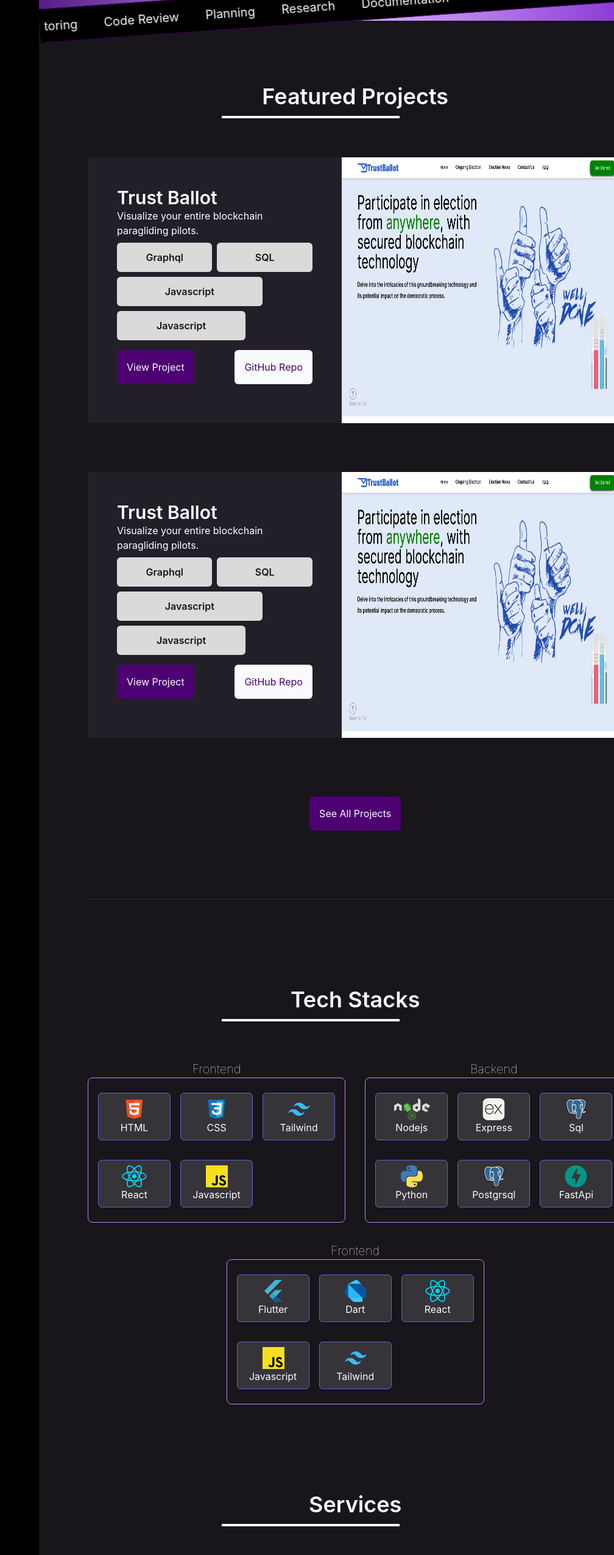
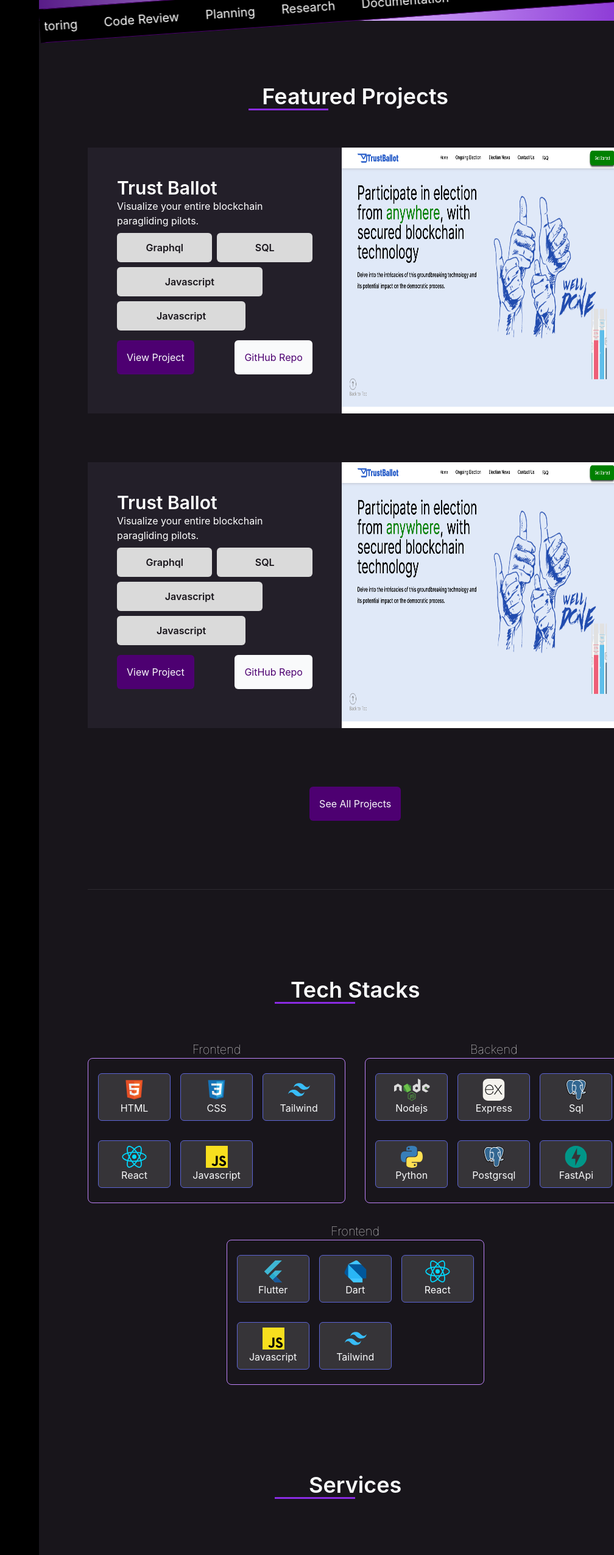
Before and after one commit to valentina-buoro/portfolio-2.0, a Next.js app: page / in a window 1280 px wide. Shown: the part 880-3430 px from the top of the page at 61% size, without its empty margins (272-1280 px from the left). Built offline with nearby package versions, Linux system fonts and the light colour scheme.

Commit message:
style:subtile bottom border

```diff
--- a/components/sections/Projects.tsx
+++ b/components/sections/Projects.tsx
@@ -20,9 +20,9 @@ const Projects:  React.FC<Props> = (props) =>  {
     <div className="bg-[#18151B] px-6 md:px-20 md:py-10 w-screen md:w-full items-center" id='projects'>
 
 
-      <div className="text-center my-16 w-2/4 items-center mx-auto">
-        <p className="text-4xl font-semibold text-[#F9FAFB] ">Featured Projects</p>
-        <div className="bg-white h-1  w-2/3  my-3" />
+      <div className="text-center my-16 w-2/4 items-center mx-auto relative">
+        <p className="text-2xl md:text-4xl font-semibold text-[#F9FAFB] ">Featured Projects</p>
+        <div className="bg-[#8a2be2] h-[3px] absolute w-[30%] md:left-[10%]" />
       </div>
       {props.projectFeed.map((project) => (
             <div key={project.id} className="mb-20">
--- a/components/sections/Services.tsx
+++ b/components/sections/Services.tsx
@@ -48,9 +48,9 @@ const Services = () => {
   return (
     <section className="px-6 md:px-20 md:py-10 flex flex-col justify-center w-screen md:w-full" id='services'>
 
-<div className="text-center my-16 w-2/4 items-center mx-auto">
-        <p className="text-4xl font-semibold text-[#F9FAFB] ">Services</p>
-        <div className="bg-white h-1  w-2/3  my-3" />
+<div className="text-center my-16 w-2/4 items-center mx-auto relative">
+        <p className="text-2xl md:text-4xl font-semibold text-[#F9FAFB] ">Services</p>
+        <div className="bg-[#8a2be2] h-[3px] absolute w-[30%] md:left-[20%]" />
       </div>
 
      <div className=" pt-5 grid grid-cols-1 lg:grid-cols-3 gap-y-10 gap-x-5">
--- a/components/sections/Techstack.tsx
+++ b/components/sections/Techstack.tsx
@@ -37,14 +37,13 @@ const frontendIcons = [
   },
 ];
 
-
 const backendIcons = [
   {
     icon: Node,
     text: "Nodejs",
   },
   {
-    icon:   Express,
+    icon: Express,
     text: "Express",
   },
   {
@@ -86,7 +85,6 @@ const mobileIcons = [
     icon: TailwindIcon,
     text: "Tailwind",
   },
-
 ];
 
 const Techstack = () => {
@@ -95,14 +93,14 @@ const Techstack = () => {
       className="px-6 md:px-20 md:py-10 w-screen md:w-full items-center "
       id="tech-stack"
     >
-      <div className="text-center my-16 w-2/4 items-center mx-auto">
-        <p className="text-4xl font-semibold text-[#F9FAFB] ">Tech Stacks</p>
-        <div className="bg-white h-1  w-2/3  my-3" />
+      <div className="text-center my-16 w-2/4 items-center mx-auto relative">
+        <p className="text-2xl md:text-4xl font-semibold text-[#F9FAFB]">Tech Stacks</p>
+        <div className="bg-[#8a2be2] h-[3px] absolute w-[30%] md:left-[20%]" />
       </div>
       <div className="  grid grid-cols-1 md:grid-cols-12 gap-4 md:gap-8">
         <div className=" md:col-start-1 md:col-span-6 ">
           <p className="text-center font-thin text-xl text-white ">Frontend</p>
-          <div className="grid grid-cols-3 gap-4 p-4 rounded-lg border border-purple-400" >
+          <div className="grid grid-cols-3 gap-4 p-4 rounded-lg border border-purple-400">
             {frontendIcons.map((icon, index) => {
               return (
                 <div
@@ -112,14 +110,16 @@ const Techstack = () => {
                   <div>
                     <Image src={icon.icon} alt={icon.icon} />
                   </div>
-                  <span className="text-[#F9FAFB] text-xs md:text-base">{icon.text}</span>
+                  <span className="text-[#F9FAFB] text-xs md:text-base">
+                    {icon.text}
+                  </span>
                 </div>
               );
             })}
           </div>
         </div>
         <div className=" md:col-end-13 md:col-span-6">
-        <p className="text-center font-thin text-xl text-white ">Backend</p>
+          <p className="text-center font-thin text-xl text-white ">Backend</p>
           <div className="grid grid-cols-3 gap-4 p-4 rounded-lg border border-purple-400">
             {backendIcons.map((icon, index) => {
               return (
@@ -130,14 +130,16 @@ const Techstack = () => {
                   <div>
                     <Image src={icon.icon} alt={icon.icon} />
                   </div>
-                  <span className="text-[#F9FAFB] text-xs md:text-base">{icon.text}</span>
+                  <span className="text-[#F9FAFB] text-xs md:text-base">
+                    {icon.text}
+                  </span>
                 </div>
               );
             })}
           </div>
         </div>
         <div className=" md:col-start-4 md:col-span-6 ">
-        <p className="text-center font-thin text-xl text-white ">Frontend</p>
+          <p className="text-center font-thin text-xl text-white ">Frontend</p>
           <div className="grid grid-cols-3 gap-4 p-4 rounded-lg border border-purple-400">
             {mobileIcons.map((icon, index) => {
               return (
@@ -148,13 +150,26 @@ const Techstack = () => {
                   <div>
                     <Image src={icon.icon} alt={icon.icon} />
                   </div>
-                  <span className="text-[#F9FAFB] text-xs md:text-base">{icon.text}</span>
+                  <span className="text-[#F9FAFB] text-xs md:text-base">
+                    {icon.text}
+                  </span>
                 </div>
               );
             })}
           </div>
         </div>
       </div>
+      <style jsx>{`
+         .title{
+          background: #8a2be2;
+          bottom: -2px;
+          content: "";
+          height: 3px;
+          left: 0;
+          position: absolute;
+          width: 30%;
+        }
+      `}</style>
     </div>
   );
 };
```
